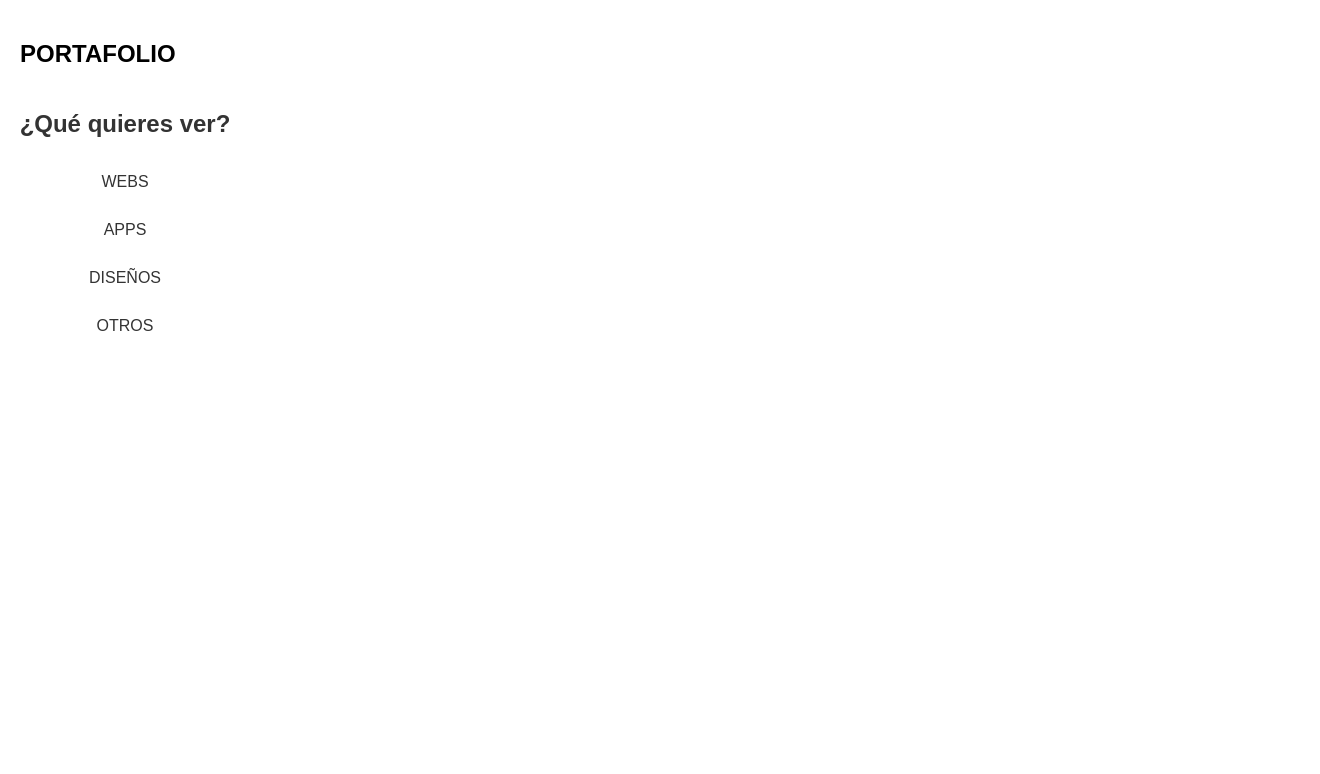
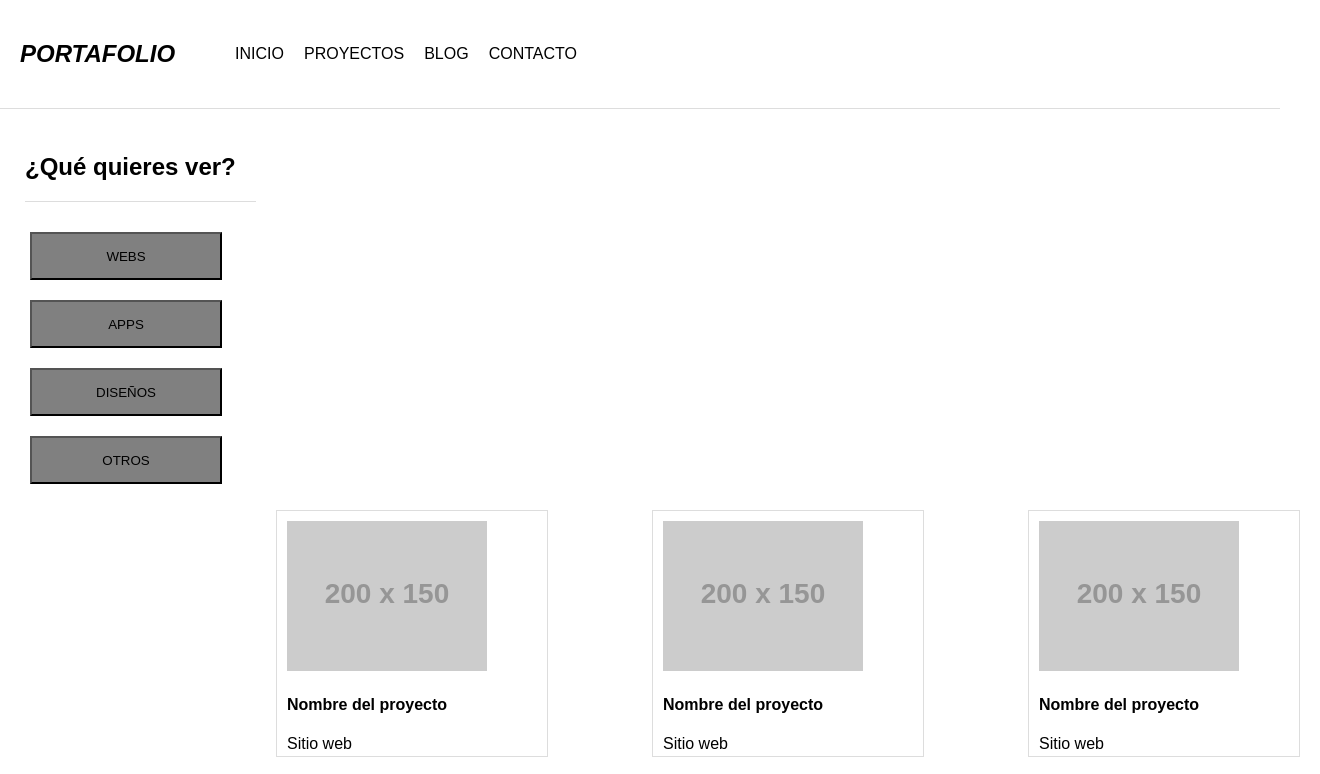
Before and after one commit to jaimeseki99/DisenyoInterfaces, a plain HTML site: page ProyectoDisenyo/index.html in a window 1280 px wide. Shown: the top 774 px of the page, 1320 px wide, since content can reach past the window. Drawn offline with Linux system fonts and the light colour scheme; placeholder pictures from the web are drawn by us.

Commit message:
Edito styles.css

```diff
--- a/ProyectoDisenyo/styles.css
+++ b/ProyectoDisenyo/styles.css
@@ -1,52 +1,102 @@
 body {
     margin: 0;
     padding: 0;
-    font-family: Arial, sans-serif;
+    width: 100%;
+    height: 100%;
+    font-family: Arial, Helvetica, sans-serif;
+    background-color: white;
 }
 
 header {
-    background-color: white;
-    color: black;
-    padding: 20px;
+    display: flex;
+    justify-content: space-between;
+    align-items: center;
+    width: 100%;
+    padding: 20px 0;
+    border-bottom: 1px solid #ddd;
 }
 
-.sidebar {
-    height: 100%;
-    width: 250px;
-    position: fixed;
-    top: 70px;
-    left: 0;
-    background-color: white;
-    color: #333;
-    padding-top: 20px;
+header .logo {
+    font-weight: bold;
+    font-style: italic;
+    margin-left: 20px;
 }
 
-.sidebar h2 {
-    text-align: center;
+header nav {
+    display: flex;
+    align-items: center;
+    margin-right: 20px;
 }
 
-.sidebar ul {
+header ul {
     list-style: none;
-    padding: 0;
+    display: flex;
 }
 
-.sidebar ul li {
-    padding: 10px;
-    text-align: center;
+header li {
+    margin-left: 20px;
 }
 
-.sidebar ul li button {
-    background-color: transparent;
-    border: none;
-    color: #333; /* Cambia el color del texto de los botones en la barra lateral */
-    cursor: pointer;
-    font-size: 16px;
-    padding: 5px 10px;
-    width: 100%; /* Ancho completo para llenar el contenedor */
+aside .sidebar {
+    display: flex;
+    flex-direction: column;
+    background-color: white;
+    position: relative;
+    top: 1.5rem;
+    width: 20%;
 }
 
-/* Estilos del contenido principal */
-.content {
-    margin-left: 250px; /* Ancho de la barra lateral */
+aside .sidebar .title {
+    justify-content: center;
+    margin-left: 25px;
+    border-bottom: 1px solid #ddd;
+}
+
+aside .sidebar ul {
+    list-style: none;
+    padding: 10px;
+    margin: 10px 10px;
+    display: flex;
+    flex-direction: column;
+}
+
+aside .sidebar li {
+    padding: 10px;
+}
+
+aside .sidebar li button {
+    background-color: gray;
+    padding: 15px 20px;
+    height: 3rem;
+    width: 12rem;
+}
+
+.container {
+    display: flex;
+    flex-wrap: wrap;
+    justify-content: space-between;
     padding: 20px;
+    margin-left: 20%;
+    width: 80%;
 }
+
+.container .card {
+    flex-basis: calc(25%-20px);
+    background-color: white;
+    border: 1px solid #ddd;
+    margin-bottom: 20px;
+    padding: 10px;
+    width: 250px;
+    height: 225px;
+}
+
+.container .card img {
+    max-width: fit-content;
+    max-height: fit-content;
+}
+
+footer h1 {
+    font-style: italic;
+    opacity: 0.2;
+    margin-left: 20px;
+}
```
